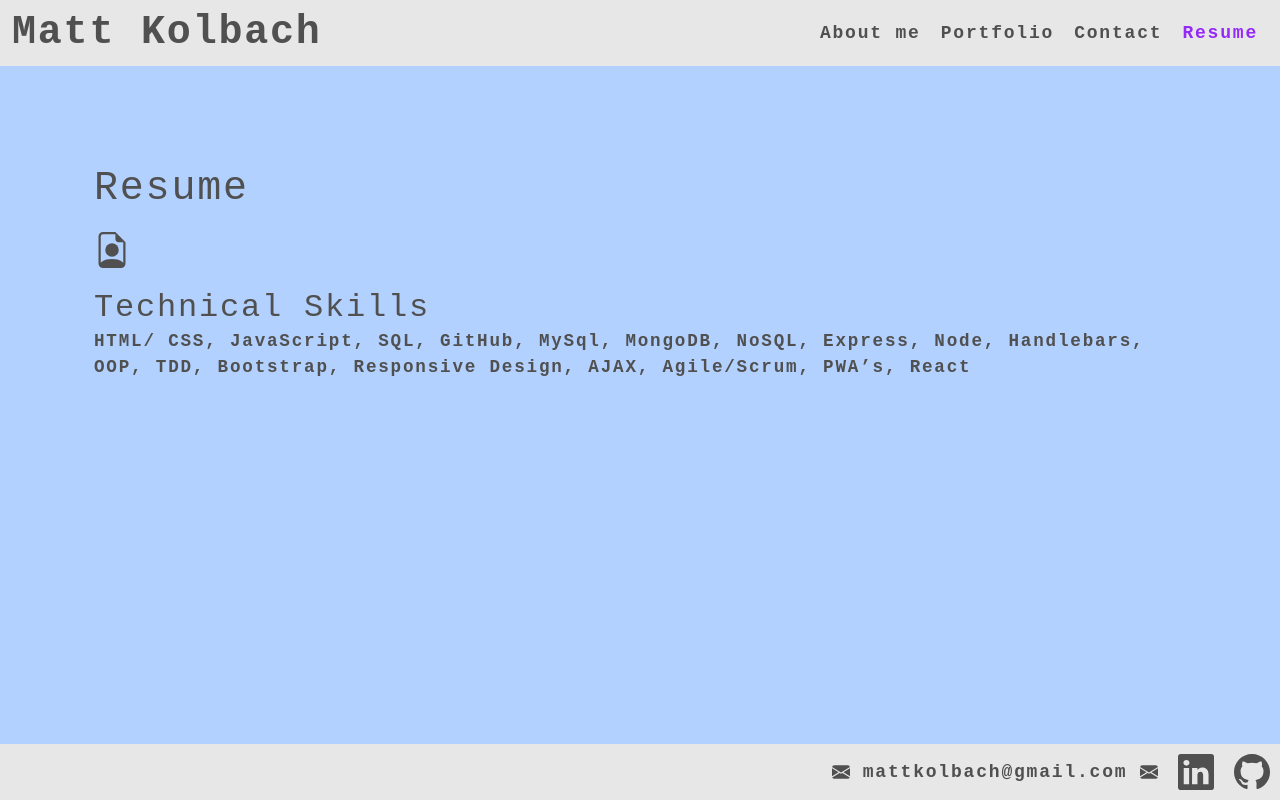
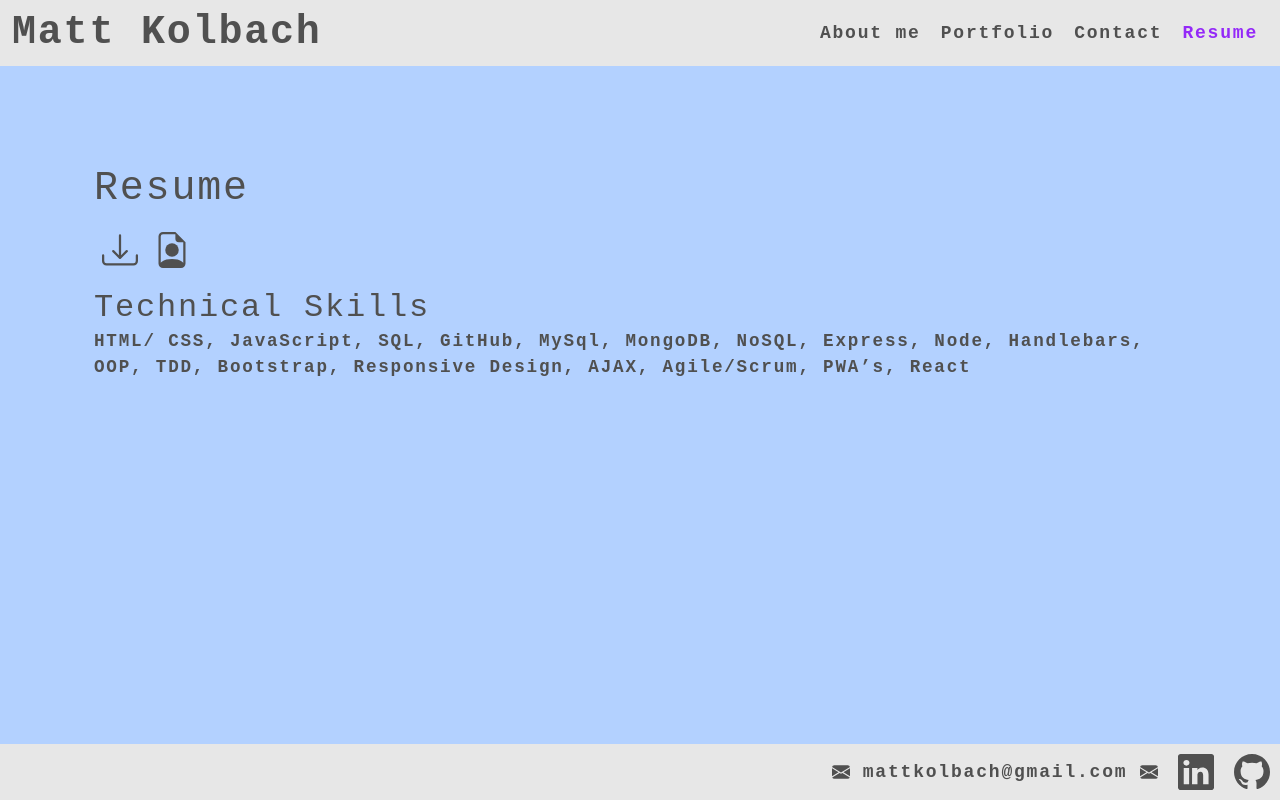
Before and after one commit to MattKolbach/mattkportfolio, a React (Create React App) app: page / in a window 1280 px wide. Both pictures are taken after a click on the item "Resume". Built offline with nearby package versions, Linux system fonts and the light colour scheme.

Commit message:
final tweaks, for now

```diff
--- a/src/components/Resume/index.js
+++ b/src/components/Resume/index.js
@@ -7,13 +7,19 @@ function Resume() {
             <h1>Resume</h1>
 
             <div className="flex-row my-2">
-                <div className='resume'>
+                <div className='resume flex-row'>
+                    <div className='mx-2'>
                     <a href="/mattkportfolio/resume.pdf" target="_blank" rel="noreferrer">
-                    <svg xmlns="http://www.w3.org/2000/svg" width="2em" height="2em" fill="currentColor" class="bi bi-file-earmark-person" viewBox="0 0 16 16">
-                    <path d="M11 8a3 3 0 1 1-6 0 3 3 0 0 1 6 0z"/>
-                    <path d="M14 14V4.5L9.5 0H4a2 2 0 0 0-2 2v12a2 2 0 0 0 2 2h8a2 2 0 0 0 2-2zM9.5 3A1.5 1.5 0 0 0 11 4.5h2v9.255S12 12 8 12s-5 1.755-5 1.755V2a1 1 0 0 1 1-1h5.5v2z"/>
-                    </svg>
+                        <svg xmlns="http://www.w3.org/2000/svg" width="2em" height="2em" fill="currentColor" className="bi bi-download" viewBox="0 0 16 16">
+                        <path d="M.5 9.9a.5.5 0 0 1 .5.5v2.5a1 1 0 0 0 1 1h12a1 1 0 0 0 1-1v-2.5a.5.5 0 0 1 1 0v2.5a2 2 0 0 1-2 2H2a2 2 0 0 1-2-2v-2.5a.5.5 0 0 1 .5-.5z"/>
+                        <path d="M7.646 11.854a.5.5 0 0 0 .708 0l3-3a.5.5 0 0 0-.708-.708L8.5 10.293V1.5a.5.5 0 0 0-1 0v8.793L5.354 8.146a.5.5 0 1 0-.708.708l3 3z"/>
+                        </svg>
                     </a>
+                    </div>
+                    <div className='mx-2'>
+                    <a href="https://docs.google.com/document/d/1GrMedEMac-mgvt9s8G54bo5uQyf8EHOJjrLsOazmrLU/edit?usp=sharing" target="_blank" rel="noreferrer"><svg xmlns="http://www.w3.org/2000/svg" width="2em" height="2em" fill="currentColor" className="bi bi-file-earmark-person" viewBox="0 0 16 16"><path d="M11 8a3 3 0 1 1-6 0 3 3 0 0 1 6 0z"/><path d="M14 14V4.5L9.5 0H4a2 2 0 0 0-2 2v12a2 2 0 0 0 2 2h8a2 2 0 0 0 2-2zM9.5 3A1.5 1.5 0 0 0 11 4.5h2v9.255S12 12 8 12s-5 1.755-5 1.755V2a1 1 0 0 1 1-1h5.5v2z"/></svg>
+                    </a>
+                    </div>
                 </div>
                 <div className='resume'>
                     <h2>
```
Also changed, not shown: 1 other file (tests, documents, lock files or other folders).
